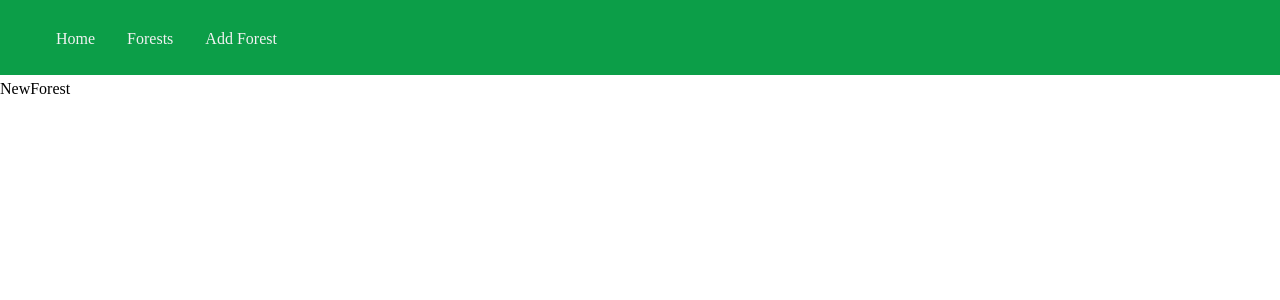
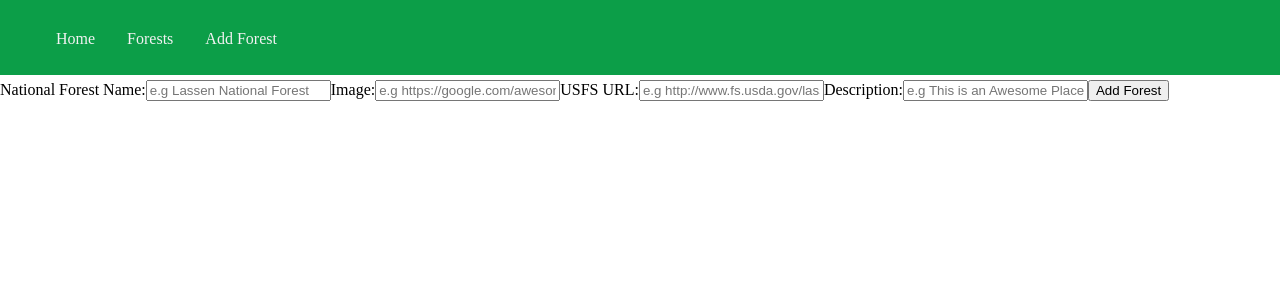
Before and after one commit to lazdinst/campingapp, a React app: page /forests/new in a window 1280 px wide. Shown: the top 300 px of the page. Built offline with nearby package versions, Linux system fonts and the light colour scheme; no server answers; the HTML template or start-up script is replaced by a standard one.

Commit message:
Redirect Almost Working

```diff
--- a/react-client/src/components/App.jsx
+++ b/react-client/src/components/App.jsx
@@ -1,4 +1,5 @@
 import React from 'react';
+import { Route, Redirect } from 'react-router'
 import Header from './Header.jsx';
 import Main from './Main.jsx';
 import axios from 'axios';
@@ -8,7 +9,7 @@ class App extends React.Component {
   constructor(props) {
     super(props);
     this.state = {
-      forests: []
+      forests: [],
     }
   }
 
@@ -26,8 +27,9 @@ class App extends React.Component {
 
         this.setState({
           forests: response.data
+
         })
-        console.log('Forest State')
+        console.log('Forest State');
       })
       .catch((err)=>{
         console.log(err);
@@ -40,7 +42,6 @@ class App extends React.Component {
       .then((data) => {
         console.log('(Client) Success: Added New Forest');
         console.log(data);
-        this.getAllForests();
       })
       .catch((err) => {
         console.log(err);
@@ -54,6 +55,7 @@ class App extends React.Component {
         <Main
           addNewForest={this.addNewForest.bind(this)}
           forests={this.state.forests}
+          getAllForests={this.getAllForests.bind(this)}
         />
       </div>
     )
--- a/react-client/src/components/Forests.jsx
+++ b/react-client/src/components/Forests.jsx
@@ -7,6 +7,7 @@ import ForestList from './ForestList.jsx';
 class Forests extends React.Component {
   constructor(props) {
     super(props);
+    console.log('THIS PORPS', props)
   }
 
   render() {
@@ -16,7 +17,7 @@ class Forests extends React.Component {
           exact path='/forests'
           render={(props) => <ForestList {...props} forests={this.props.forests}/>}
         />
-        <Route path='/forests/new' component={NewForest}/>
+        <Route path='/forests/new' render={(props) => <NewForest {...props} addNewForest={this.props.addNewForest} getAllForests={this.props.getAllForests}/>}/>
         <Route path='/forests/:number' render={(props) => <Forest {...props} forests={this.props.forests}/>}/>
       </Switch>
     );
--- a/react-client/src/components/Main.jsx
+++ b/react-client/src/components/Main.jsx
@@ -20,7 +20,7 @@ class Main extends React.Component {
           />
           <Route
             path='/forests'
-            render={(props) => <Forests {...props} forests={this.props.forests}/>}
+            render={(props) => <Forests {...props} forests={this.props.forests} addNewForest={this.props.addNewForest} getAllForests={this.props.getAllForests} />}
           />
         </Switch>
       </main>
--- a/react-client/src/components/NewForest.jsx
+++ b/react-client/src/components/NewForest.jsx
@@ -1,16 +1,56 @@
-import React from 'react'
-import { Link } from 'react-router-dom'
+import React from 'react';
+import { Route, Redirect } from 'react-router'
 
 class NewForest extends React.Component {
-  constructor (props) {
+  constructor(props) {
     super(props);
+    this.state = {
+      newForest: {
+        name: '',
+        image: '',
+        usfs: '',
+        description: ''
+      },
+      redirect: false
+    }
   }
+
+  handleChange(e) {
+    this.setState({
+      newForest: Object.assign(this.state.newForest, {[e.target.name]: e.target.value})
+    });
+  }
+
+  submitForest () {
+    //TODO: Validate the URL before creating it in the Database
+    this.setState({
+      redirect:true
+    })
+    this.props.addNewForest(this.state.newForest)
+  }
+
+  validateUrl(value) {
+    return /^(?:(?:(?:https?|ftp):)?\/\/)(?:\S+(?::\S*)?@)?(?:(?!(?:10|127)(?:\.\d{1,3}){3})(?!(?:169\.254|192\.168)(?:\.\d{1,3}){2})(?!172\.(?:1[6-9]|2\d|3[0-1])(?:\.\d{1,3}){2})(?:[1-9]\d?|1\d\d|2[01]\d|22[0-3])(?:\.(?:1?\d{1,2}|2[0-4]\d|25[0-5])){2}(?:\.(?:[1-9]\d?|1\d\d|2[0-4]\d|25[0-4]))|(?:(?:[a-z\u00a1-\uffff0-9]-*)*[a-z\u00a1-\uffff0-9]+)(?:\.(?:[a-z\u00a1-\uffff0-9]-*)*[a-z\u00a1-\uffff0-9]+)*(?:\.(?:[a-z\u00a1-\uffff]{2,})))(?::\d{2,5})?(?:[/?#]\S*)?$/i.test(value);
+  }
+
   render() {
-    return (
+    if(this.state.redirect) {
+      return <Redirect to='/'/>
+    }
+    return(
       <div>
-        NewForest
+        National Forest Name:
+        <input name="name" placeholder="e.g Lassen National Forest" onChange={this.handleChange.bind(this)}/>
+        Image:
+        <input name="image" type="url" placeholder="e.g https://google.com/awesome.png" onChange={this.handleChange.bind(this)}/>
+        USFS URL:
+        <input name="usfs" placeholder="e.g http://www.fs.usda.gov/lassen" onChange={this.handleChange.bind(this)}/>
+        Description:
+        <input name="description" placeholder="e.g This is an Awesome Place" onChange={this.handleChange.bind(this)}/>
+
+        <button onClick={this.submitForest.bind(this)}>Add Forest</button>
       </div>
-    )
+    );
   }
 }
 
```
Also changed, not shown: database-mongo/index.js (+10 -10 lines), 1 other file (tests, documents, lock files or other folders).
